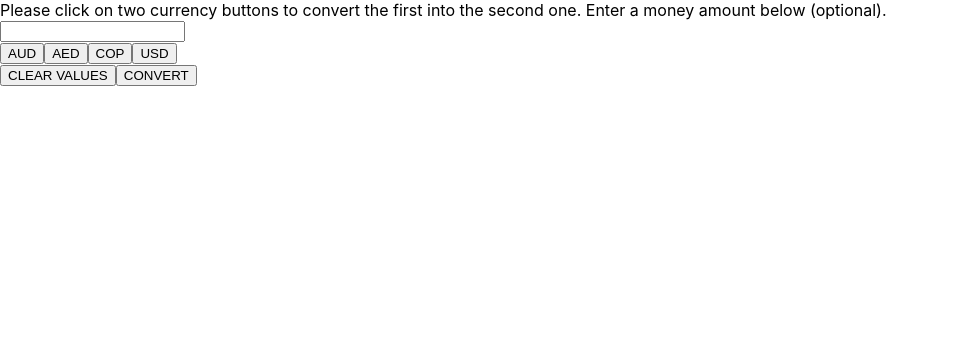
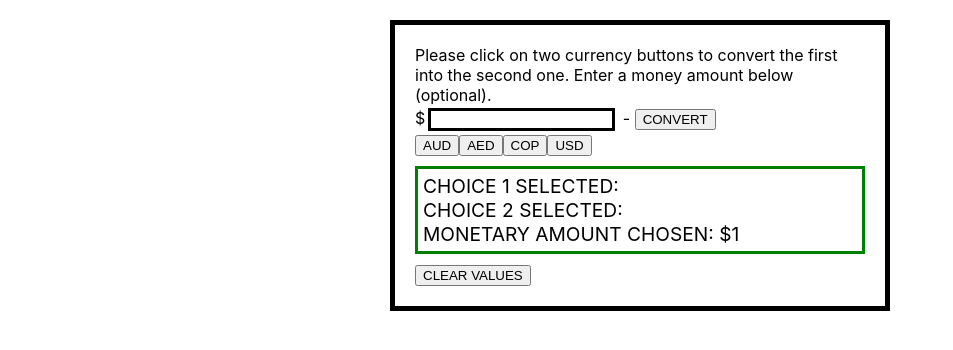
Before and after one commit to mikethompson100/proj3a, a React (Create React App) app in the folder my-app/: page / in a window 1280 px wide. Shown: the top 350 px of the page, without its empty margins (0-953 px from the left). Built offline with nearby package versions, Linux system fonts and the light colour scheme.

Commit message:
Added styles

```diff
--- a/my-app/src/App.css
+++ b/my-app/src/App.css
@@ -1 +1,5 @@
 #showConversion { margin: 5px 0 30px 0 }
+.dashboard { border: 3px solid green; font-size: 1.2em; margin: 10px 0; padding: 5px; }
+#main { width: 500px; margin: 20px auto; }
+.contain { border: 5px #000 solid; padding: 20px; }
+input { margin: 3px; border: 3px solid #000; }
--- a/my-app/src/App.js
+++ b/my-app/src/App.js
@@ -41,19 +41,20 @@ const clearValues = () => {
 }
 
 const togglePages = () => {
-  if ((currency1Code == "") && (currency2Code == "")) {
+  if ((currency1Code == "") && (currency2Code == "") ) {
     alert("Please click on two currencies.")
   }
-  else {
-      if (togglePage === true) {
-        setTogglePage(false)
+  else if ((currency1Code == "") || (currency2Code == "")) {
+    alert("Please click on the second currency.")
+  }
+  else if (togglePage === true) {
+      setTogglePage(false)
+  }
+  else if (togglePage === false) {
+      setTogglePage(true)
+  }
+  else console.log('error')
 
-      }
-      else {
-        setTogglePage(true)
-
-      }
-  }
 }
 
 const goBack = () => {
@@ -62,26 +63,35 @@ const goBack = () => {
 }
 
 const getAmount = (e) => {
-  const amount = e.target.value
-  console.log(amount)
-  setRequestedAmount(amount)
+   setRequestedAmount(e.target.value)
 }
 
   return (
-    <div>
+    <div id="main">
       {
         togglePage ? (
-          <div>
+          <div className="contain">
           Please click on two currency buttons to convert the first into the second one. Enter a money amount below (optional).<br/>
-          <input type="text" id="requestedAmount" name="requestedAmount" onChange={getAmount}/>
+          $<input type="text" id="requestedAmount" name="requestedAmount" onChange={getAmount} /> - <button onClick={togglePages}>CONVERT</button>
+
           <DisplayButtons anyButtonClick={anyButtonClick} />
+
+
+
+            <div className="dashboard">
+                <div className="choice1">CHOICE 1 SELECTED: {currency1Code}</div>
+                <div className="choice2">CHOICE 2 SELECTED: {currency2Code}</div>
+                <div className="amount">MONETARY AMOUNT CHOSEN: ${requestedAmount}</div>
+            </div>
+
           <button onClick={clearValues}>CLEAR VALUES</button>
-          <button onClick={togglePages}>CONVERT</button>
           </div>
         )
         :
         (
-          <ShowConversion requestedAmount={requestedAmount} currency1Object={currency1Object} currency2Object={currency2Object} currency1Code={currency1Code} currency2Code={currency2Code} goBack={goBack} />
+          <div className="contain">
+            <ShowConversion requestedAmount={requestedAmount} currency1Object={currency1Object} currency2Object={currency2Object} currency1Code={currency1Code} currency2Code={currency2Code} goBack={goBack} />
+          </div>
         )
       }
     </div>
```
